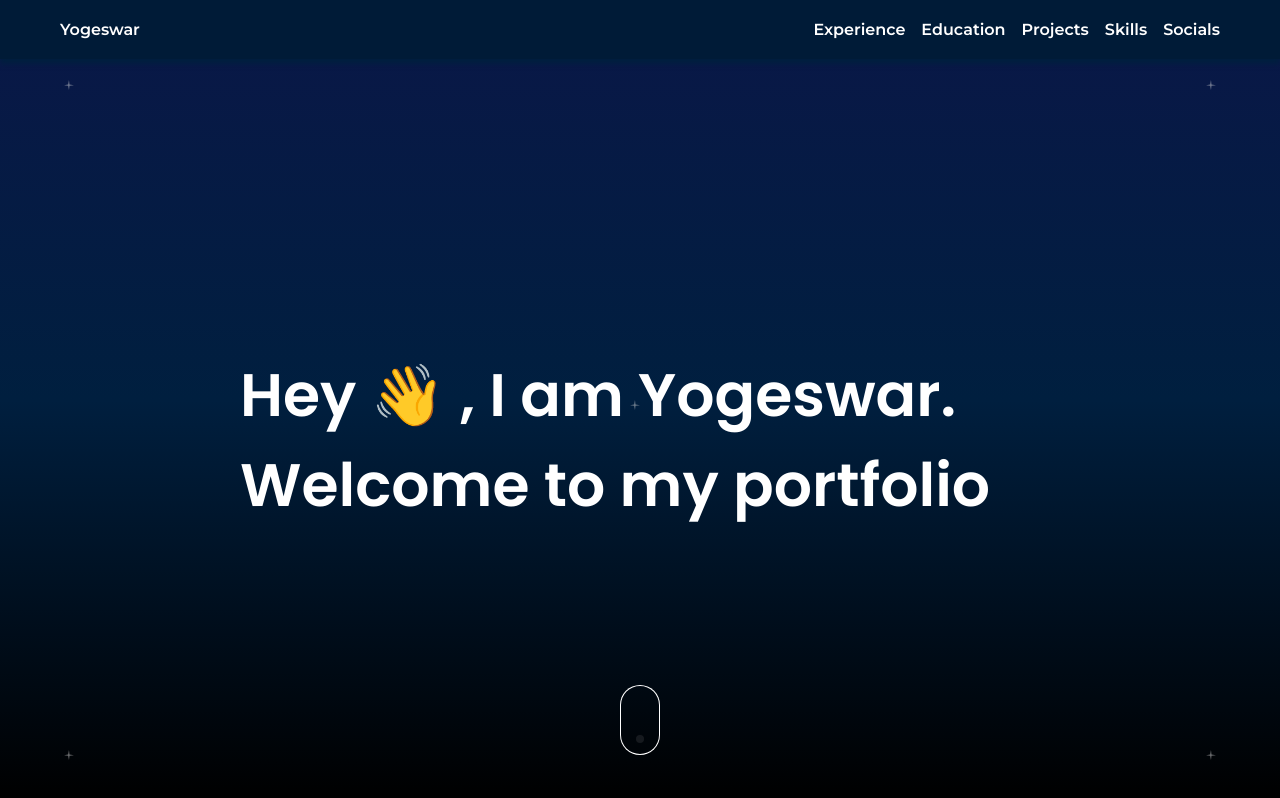
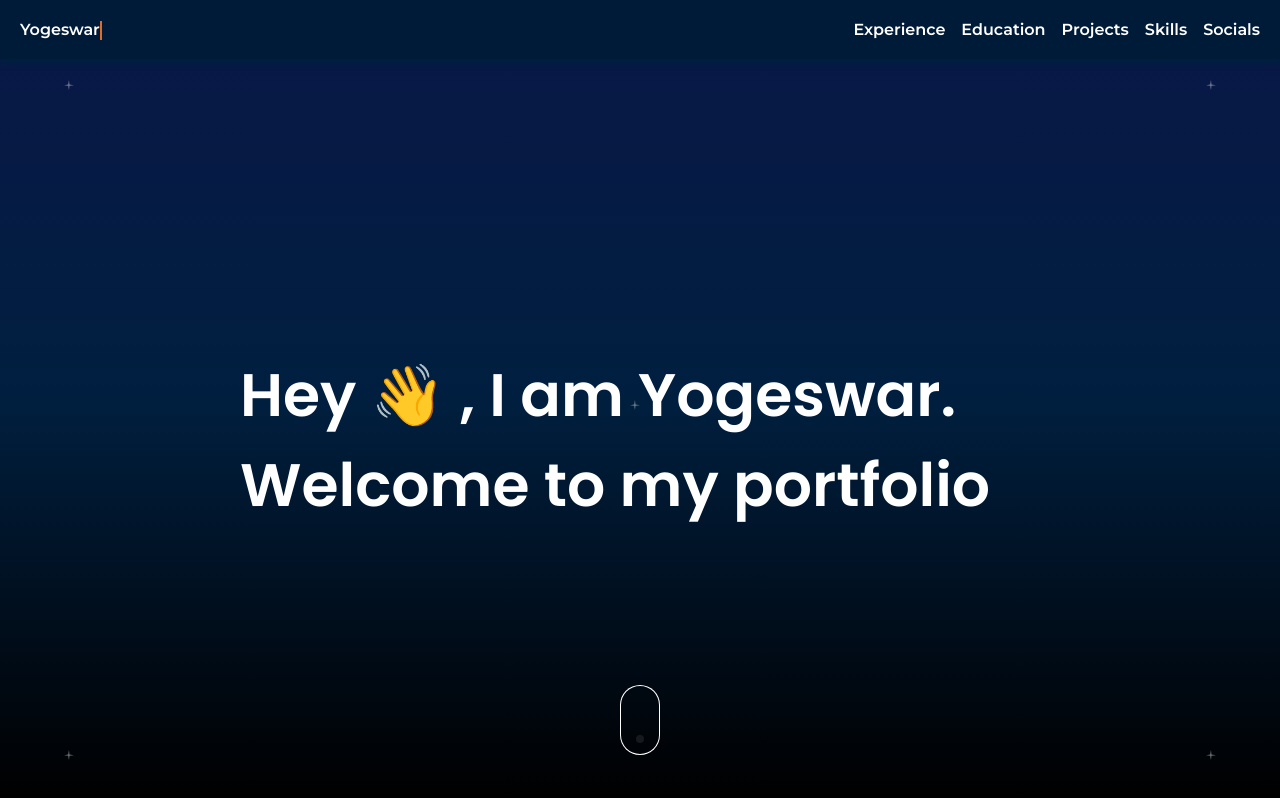
Before and after one commit to yogeswarl/yogeswarl, a Next.js app: page / in a window 1280 px wide. Built offline with nearby package versions, Linux system fonts and the light colour scheme.

Commit message:
Added cursor blink and fix for icons

```diff
--- a/src/components/Header.tsx
+++ b/src/components/Header.tsx
@@ -1,6 +1,6 @@
 "use client";
 import * as React from "react";
-import { useState,useEffect } from "react";
+import { useState } from "react";
 import Style from '../app/page.module.scss'
 import Link from 'next/link'
 import { NextFont } from "next/dist/compiled/@next/font";
@@ -18,9 +18,9 @@ export const Header : React.FC<font> = ({font}) : JSX.Element => {
 
   return (
     <header className={`${Style['pos-fixed']} ${Style.header}`}>
-      <ul className={`${Style["container"]} ${Style.nav} ${Style.fx} ${Style['fx-sb']} ${secondaryFont}`}>
+      <ul className={`${Style.nav} ${Style.fx} ${Style['fx-sb']} ${secondaryFont}`}>
         <li>
-          <Link href={"/"} className={`${Style['tc-white']} ${Style['Logo']} ${Style["fw-semibold"]}`}>Yogeswar</Link>
+          <Link href={"/"} className={`${Style['tc-white']} ${Style['blinking-cursor']} ${Style["fw-semibold"]}`}>Yogeswar</Link>
         </li>
         <li className={`${Style['pos-rel']}`}>
         {isMobile.width && isMobile.width < 768 ? <button role ="button" aria-label="hamburger icon" className={`${Style['tc-white']} ${Style["hamburger-icon"]} ${isMenuOpen ? Style["open"]: null} ` } onClick={toggleMenu}></button> : null}
--- a/src/scss/layout/_section.scss
+++ b/src/scss/layout/_section.scss
@@ -47,7 +47,6 @@
       &::before{
         display: inline-block;
         opacity: 1;
-        transform: translate(0, 0);
       }
     }
     @include breakpoint(desktop){
--- a/src/scss/utilities/_helper.scss
+++ b/src/scss/utilities/_helper.scss
@@ -148,3 +148,24 @@
     color: $color-white;
   }
 }
+
+.blinking-cursor::after{
+  content: "";
+  display: inline-block;
+  width: 2px;
+  height: 100%;
+  background-color: $color-orange;
+  vertical-align: middle;
+  animation: blinking-cursor 1s infinite;
+}
+@keyframes blinking-cursor{
+  0%{
+    opacity: 0;
+  }
+  50%{
+    opacity: 1;
+  }
+  100%{
+    opacity: 0;
+  }
+}
```
